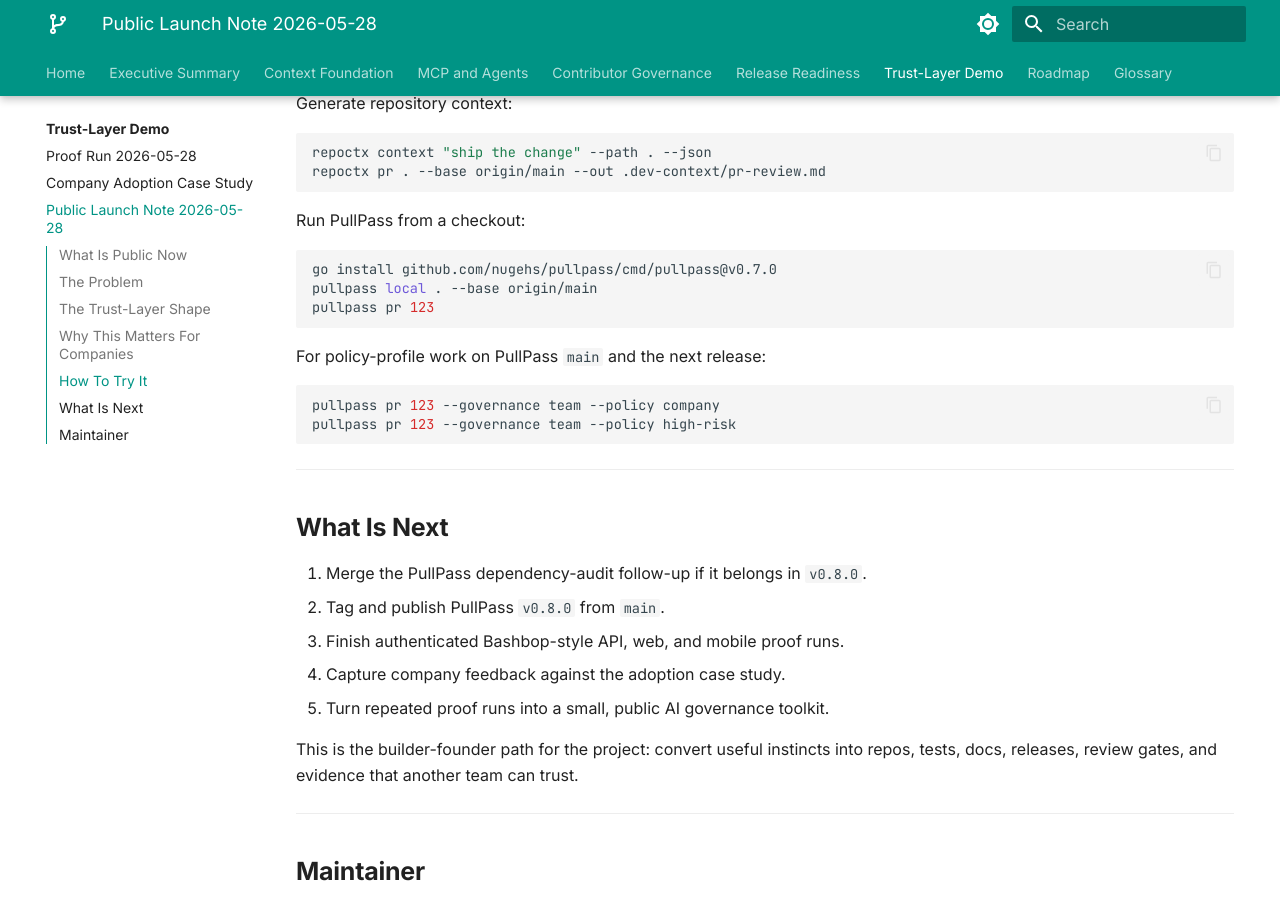
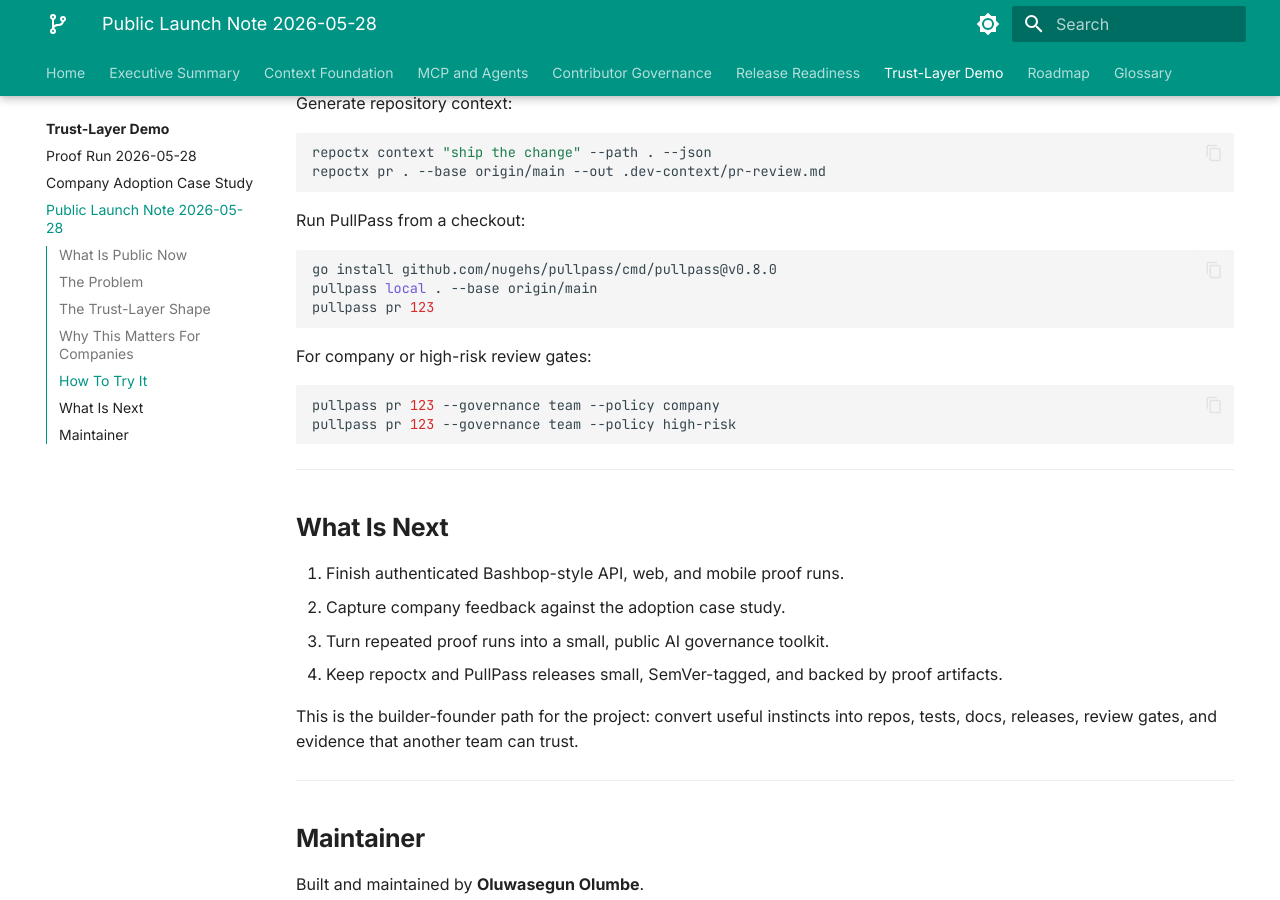
Before and after one commit to BASHBOP/otito, an MkDocs documentation site: the page built from docs/05-trust-layer-demo/public-launch-note-2026-05-28.md, in a window 1280 px wide and 900 px high, scrolled down 2869 px. Built offline with MkDocs 1.6.1 and Material for MkDocs 9.7.7, drawn with Linux system fonts in a browser that asks for light colours; some of the changed text lies outside the part shown.

Commit message:
docs: mark PullPass v0.8.0 released

````diff
--- a/docs/05-trust-layer-demo/public-launch-note-2026-05-28.md
+++ b/docs/05-trust-layer-demo/public-launch-note-2026-05-28.md
@@ -19,9 +19,9 @@
 | Piece | Current State | Evidence |
 |-------|---------------|----------|
 | repoctx | `v0.3.2` released | [repoctx v0.3.2](https://github.com/nugehs/repoctx/releases/tag/v0.3.2) |
-| PullPass | `v0.7.0` released | [PullPass v0.7.0](https://github.com/nugehs/pullpass/releases/tag/v0.7.0) |
-| PullPass policy profiles | Merged, release pending for `v0.8.0` | [PullPass PR #7](https://github.com/nugehs/pullpass/pull/7) |
-| PullPass dependency-audit signals | Review-gated follow-up | [PullPass PR #8](https://github.com/nugehs/pullpass/pull/8) |
+| PullPass | `v0.8.0` released | [PullPass v0.8.0](https://github.com/nugehs/pullpass/releases/tag/v0.8.0) |
+| PullPass policy profiles | Released in `v0.8.0` | [PullPass PR #7](https://github.com/nugehs/pullpass/pull/7) |
+| PullPass dependency-audit signals | Released in `v0.8.0` | [PullPass PR #8](https://github.com/nugehs/pullpass/pull/8) |
 | Proof run | Published | [2026-05-28 proof run](./proof-run-2026-05-28.md) |
 | Company adoption case study | Published | [Company adoption case study](./company-adoption-case-study.md) |
 
@@ -110,12 +110,12 @@
 Run PullPass from a checkout:
 
 ```bash
-go install github.com/nugehs/pullpass/cmd/pullpass@v0.7.0
+go install github.com/nugehs/pullpass/cmd/pullpass@v0.8.0
 pullpass local . --base origin/main
 pullpass pr 123
 ```
 
-For policy-profile work on PullPass `main` and the next release:
+For company or high-risk review gates:
 
 ```bash
 pullpass pr 123 --governance team --policy company
@@ -126,11 +126,10 @@
 
 ## What Is Next
 
-1. Merge the PullPass dependency-audit follow-up if it belongs in `v0.8.0`.
-2. Tag and publish PullPass `v0.8.0` from `main`.
-3. Finish authenticated Bashbop-style API, web, and mobile proof runs.
-4. Capture company feedback against the adoption case study.
-5. Turn repeated proof runs into a small, public AI governance toolkit.
+1. Finish authenticated Bashbop-style API, web, and mobile proof runs.
+2. Capture company feedback against the adoption case study.
+3. Turn repeated proof runs into a small, public AI governance toolkit.
+4. Keep repoctx and PullPass releases small, SemVer-tagged, and backed by proof artifacts.
 
 This is the builder-founder path for the project: convert useful instincts into repos, tests, docs, releases, review gates, and evidence that another team can trust.
 
````
